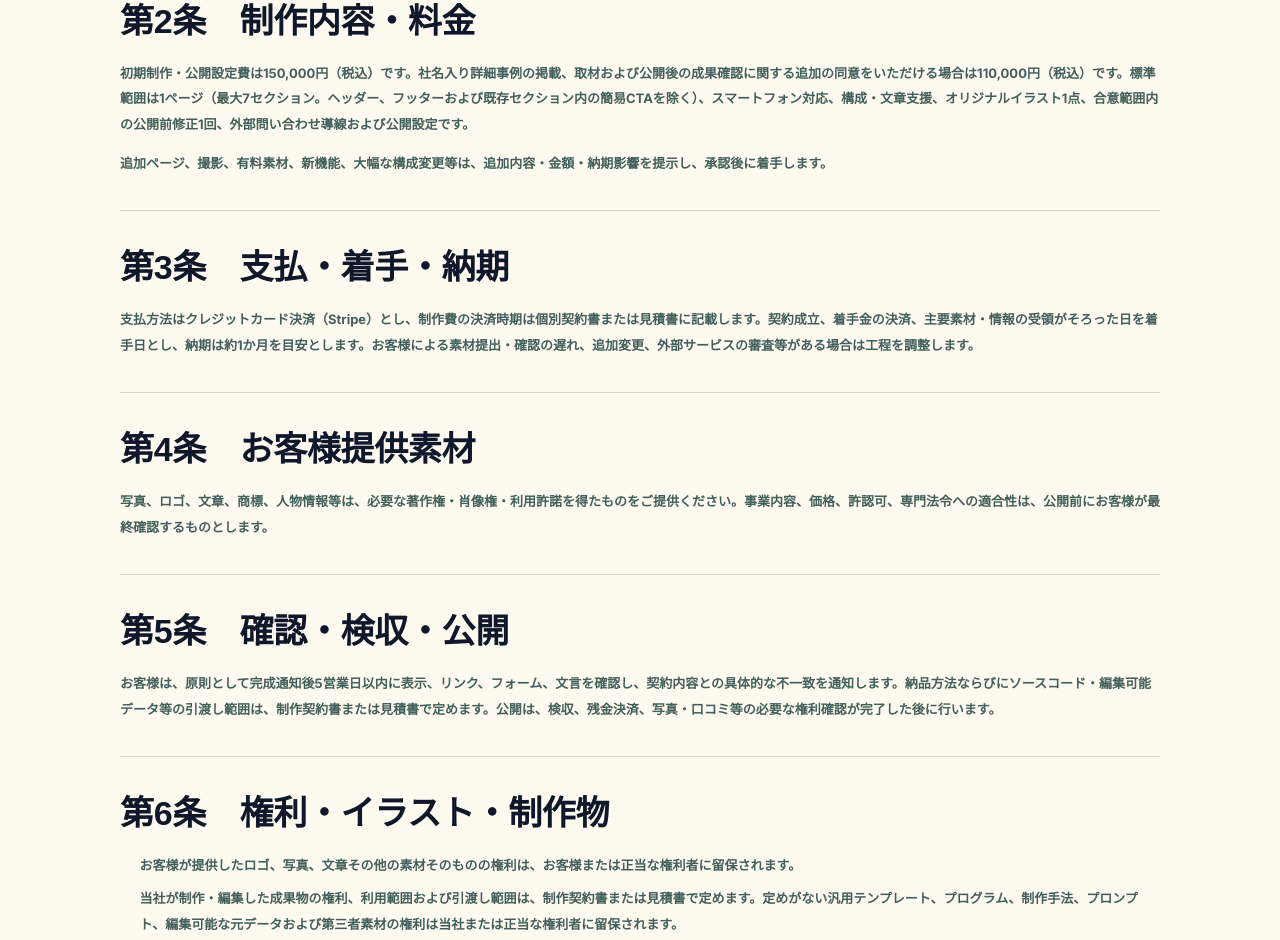
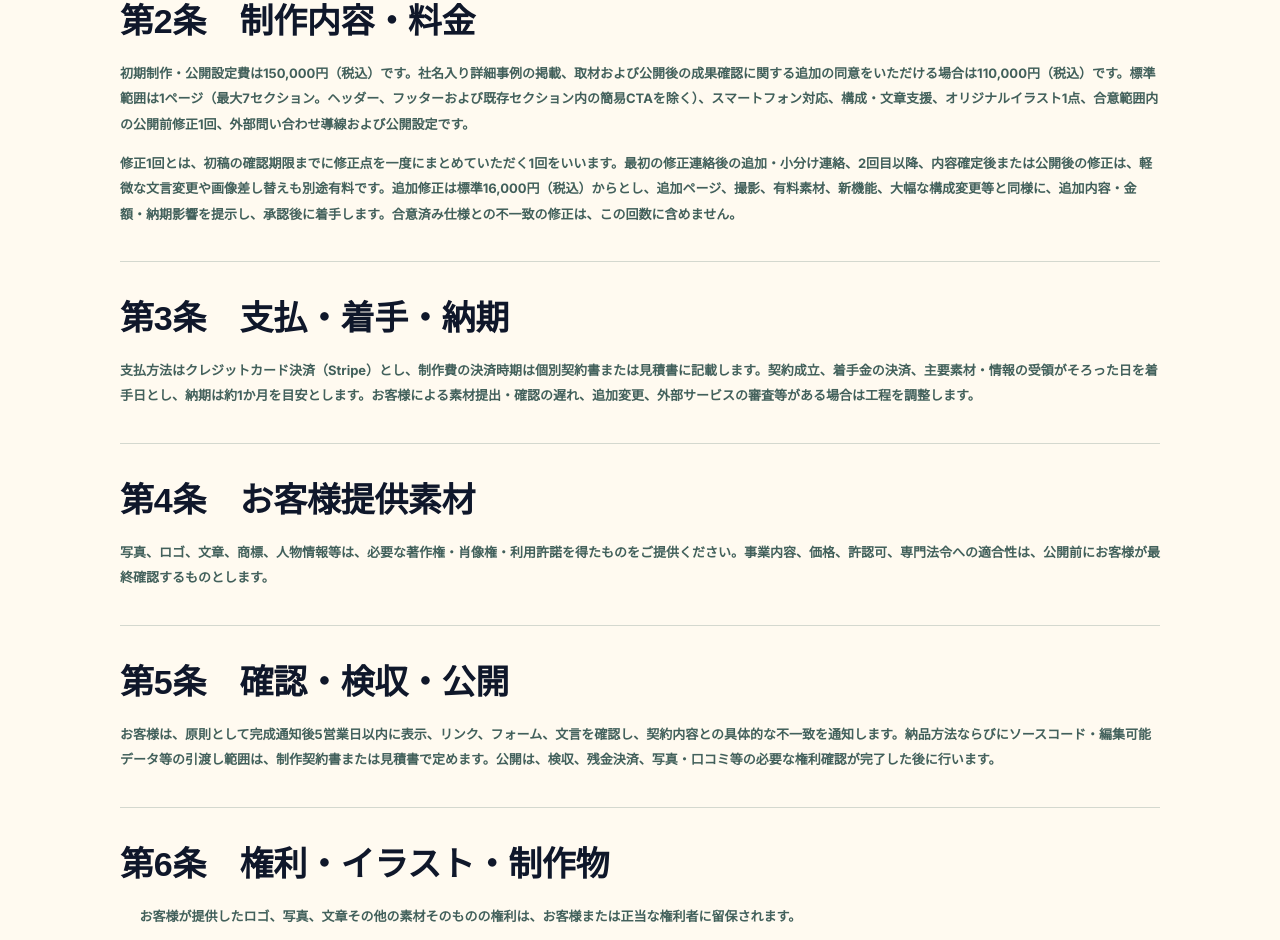
Before and after one commit to beee056/enDesign-MVP, a Next.js app: page /terms in a window 1280 px wide. Shown: the part 862-1802 px from the top of the page. Built offline with nearby package versions, Linux system fonts and the light colour scheme; no server answers.

Commit message:
Clarify paid revision scope

```diff
--- a/src/app/legal/page.tsx
+++ b/src/app/legal/page.tsx
@@ -18,7 +18,7 @@ const rows = [
   ["商品代金以外の料金", "インターネット接続料金・通信費、有料素材、撮影、外部予約・決済・メール等の利用料、仕様変更、文章・画像差替え、デザイン変更、ページ・機能追加その他個別見積りで明示した第三者費用。"],
   ["支払方法・時期", "クレジットカード決済（Stripe）。制作費の決済時期は個別契約書または見積書に記載します。月額公開基盤利用料はカード登録日に初回決済し、以後毎月同日に自動課金します。該当日がない月は月末に課金します。"],
   ["役務の提供時期", "契約成立、着手金入金、必要素材・情報の受領後から約1か月を目安とし、個別契約の納期を優先します。素材・確認の遅れや追加変更がある場合は事前に調整します。"],
-  ["修正・追加作業", "初期制作・公開設定費に、合意範囲内の公開前修正1回を含みます。追加ページ、大幅な構成変更、新機能等は内容・金額・納期影響を提示し、承認後に着手します。"],
+  ["修正・追加作業", "初期制作・公開設定費に含む修正は、初稿の確認期限までに修正点を一度にまとめていただく公開前1回です。最初の修正連絡後の追加・小分け連絡、2回目以降、内容確定後・公開後の修正は、軽微な文言変更や画像差し替えも別途有料です。追加修正は標準16,000円（税込）から、その他の追加作業と同様に内容・金額・納期影響を提示し、承認後に着手します。"],
   ["納品・サービスと権利", "納品方法、制作物の権利、利用範囲、ソースコード・編集可能データ等の引渡し範囲は、制作契約書または見積書で定めます。月額公開基盤利用契約は、制作契約とは別にドメイン・DNS・ホスティング・SSLと公開状態を維持する契約です。"],
   ["月額公開基盤利用料に含むもの", "独自ドメインの取得・更新、DNS設定、ホスティングおよびSSL環境の維持、当社管理部分に起因する公開障害の通常の確認・復旧作業を含みます。修正、更新、定期監視、アクセス解析、SEO改善、バックアップ・復元保証、運用相談、操作サポート、お客様が直接管理する第三者サービスの調査および契約外変更に起因する作業は含みません。常時監視、即時復旧、復旧時間、無停止およびサービス水準は保証しません。"],
   ["契約期間・更新・終了", "月額公開基盤利用契約はStripeの初回決済日を利用開始日として1年間で、1契約期間の支払総額は66,000円（税込）です。満了日の30日前までに問い合わせフォームまたはメールで更新しない旨の申出がない場合、同一条件でさらに1年間自動更新します。期間中の中途解約は原則できません。当社が中途終了に同意した場合は、月額5,500円に契約満了までの残月数を乗じた額をご精算いただきます。ただし、当社の契約違反その他法令上認められる場合を除きます。支払済料金の日割返金はありません。独自ドメインは原則としてお客様名義で取得し、当社名義で取得する場合は事前に明示します。未払いがなければ、移管可能な独自ドメインのAuthCode等を原則14日以内に提供します。契約終了後30日間は、制作契約に基づく最終成果物の受渡しに合理的に協力します。"],
--- a/src/app/terms/page.tsx
+++ b/src/app/terms/page.tsx
@@ -22,7 +22,7 @@ export default function TermsPage() {
       <div className={styles.body}>
         <p className={styles.lead}>本規約は、株式会社PIVOT&amp;QUESTが提供するenDesignの無料Web診断、Web制作、公開支援および公開基盤利用に適用されます。Web制作と月額公開基盤利用は別の契約であり、案件固有の成果物、金額、納期、権利条件は個別契約書・仕様書・見積書で確定します。</p>
         <section className={styles.section}><h2>第1条　契約と優先順位</h2><p>有料業務は、成果物、金額、支払条件、納期等を記録が残る方法で合意した時に成立します。内容が矛盾する場合は、個別契約書、合意済み仕様書・見積書、本規約の順で優先します。</p></section>
-        <section className={styles.section}><h2>第2条　制作内容・料金</h2><p>初期制作・公開設定費は150,000円（税込）です。社名入り詳細事例の掲載、取材および公開後の成果確認に関する追加の同意をいただける場合は110,000円（税込）です。標準範囲は1ページ（最大7セクション。ヘッダー、フッターおよび既存セクション内の簡易CTAを除く）、スマートフォン対応、構成・文章支援、オリジナルイラスト1点、合意範囲内の公開前修正1回、外部問い合わせ導線および公開設定です。</p><p>追加ページ、撮影、有料素材、新機能、大幅な構成変更等は、追加内容・金額・納期影響を提示し、承認後に着手します。</p></section>
+        <section className={styles.section}><h2>第2条　制作内容・料金</h2><p>初期制作・公開設定費は150,000円（税込）です。社名入り詳細事例の掲載、取材および公開後の成果確認に関する追加の同意をいただける場合は110,000円（税込）です。標準範囲は1ページ（最大7セクション。ヘッダー、フッターおよび既存セクション内の簡易CTAを除く）、スマートフォン対応、構成・文章支援、オリジナルイラスト1点、合意範囲内の公開前修正1回、外部問い合わせ導線および公開設定です。</p><p>修正1回とは、初稿の確認期限までに修正点を一度にまとめていただく1回をいいます。最初の修正連絡後の追加・小分け連絡、2回目以降、内容確定後または公開後の修正は、軽微な文言変更や画像差し替えも別途有料です。追加修正は標準16,000円（税込）からとし、追加ページ、撮影、有料素材、新機能、大幅な構成変更等と同様に、追加内容・金額・納期影響を提示し、承認後に着手します。合意済み仕様との不一致の修正は、この回数に含めません。</p></section>
         <section className={styles.section}><h2>第3条　支払・着手・納期</h2><p>支払方法はクレジットカード決済（Stripe）とし、制作費の決済時期は個別契約書または見積書に記載します。契約成立、着手金の決済、主要素材・情報の受領がそろった日を着手日とし、納期は約1か月を目安とします。お客様による素材提出・確認の遅れ、追加変更、外部サービスの審査等がある場合は工程を調整します。</p></section>
         <section className={styles.section}><h2>第4条　お客様提供素材</h2><p>写真、ロゴ、文章、商標、人物情報等は、必要な著作権・肖像権・利用許諾を得たものをご提供ください。事業内容、価格、許認可、専門法令への適合性は、公開前にお客様が最終確認するものとします。</p></section>
         <section className={styles.section}><h2>第5条　確認・検収・公開</h2><p>お客様は、原則として完成通知後5営業日以内に表示、リンク、フォーム、文言を確認し、契約内容との具体的な不一致を通知します。納品方法ならびにソースコード・編集可能データ等の引渡し範囲は、制作契約書または見積書で定めます。公開は、検収、残金決済、写真・口コミ等の必要な権利確認が完了した後に行います。</p></section>
```
Also changed, not shown: src/app/page.tsx (+2 -2 lines).
